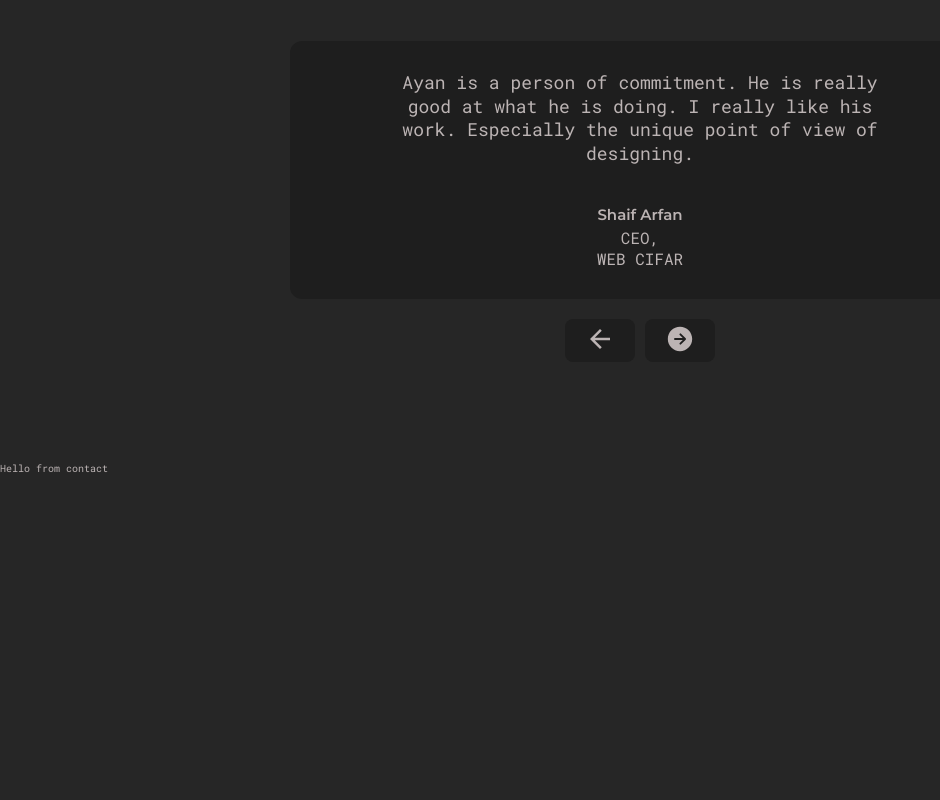
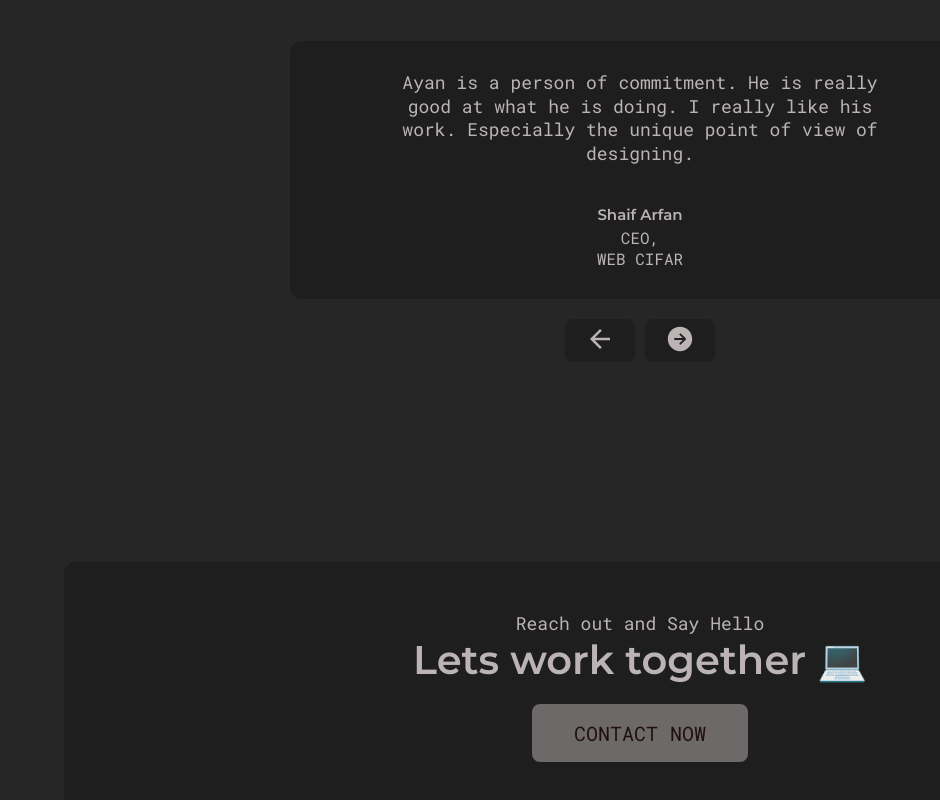
Before and after one commit to kyvycodes/k-react-portfolio, a React (Create React App) app: page / in a window 1280 px wide. Shown: the part 2489-3289 px from the top of the page, without its empty margins (0-940 px from the left). Before the commit the page ends 2964 px from the top, so only its background shows below. Built offline with nearby package versions, Linux system fonts and the light colour scheme; the HTML template or start-up script is replaced by a standard one; a web font is replaced by a local one.

Commit message:
contact banner complete

```diff
--- a/src/components/ContactBanner.js
+++ b/src/components/ContactBanner.js
@@ -1,9 +1,46 @@
 import React from 'react'
+import styled from 'styled-components'
+import Button from './Button'
+import ParagraphText from './ParagraphText'
+
+const ContactBannerStyle = styled.div`
+  padding: 10rem 0;
+  .contact_banner_wrapper {
+    background-color: var(--deep-dark);
+    border-radius: 12px;
+    padding: 5rem 0rem;
+    text-align: center;
+  }
+  .contact_banner_heading {
+      font-size: 4rem;
+      margin-bottom: 2rem;
+  }
+
+  @media only screen and (max-width: 768px){
+    .contact_banner_heading {
+      font-size: 2.8rem;
+    }
+  }
+`
 
 export default function ContactBanner() {
   return (
-    <div>
-      <p>Hello from contact</p>
-    </div>
+    <ContactBannerStyle>
+      <div className='container'>
+      <div className='contact_banner_wrapper'>
+      <ParagraphText>
+        Reach out and Say Hello
+      </ParagraphText>
+      <h3 className='contact_banner_heading'>
+        Lets work together 💻
+      </h3>
+      <Button
+      btnLink='/contact'
+      btnText='CONTACT NOW'
+      outline={false}
+      />
+      </div>
+      </div>
+    </ContactBannerStyle>
   )
 }
```
